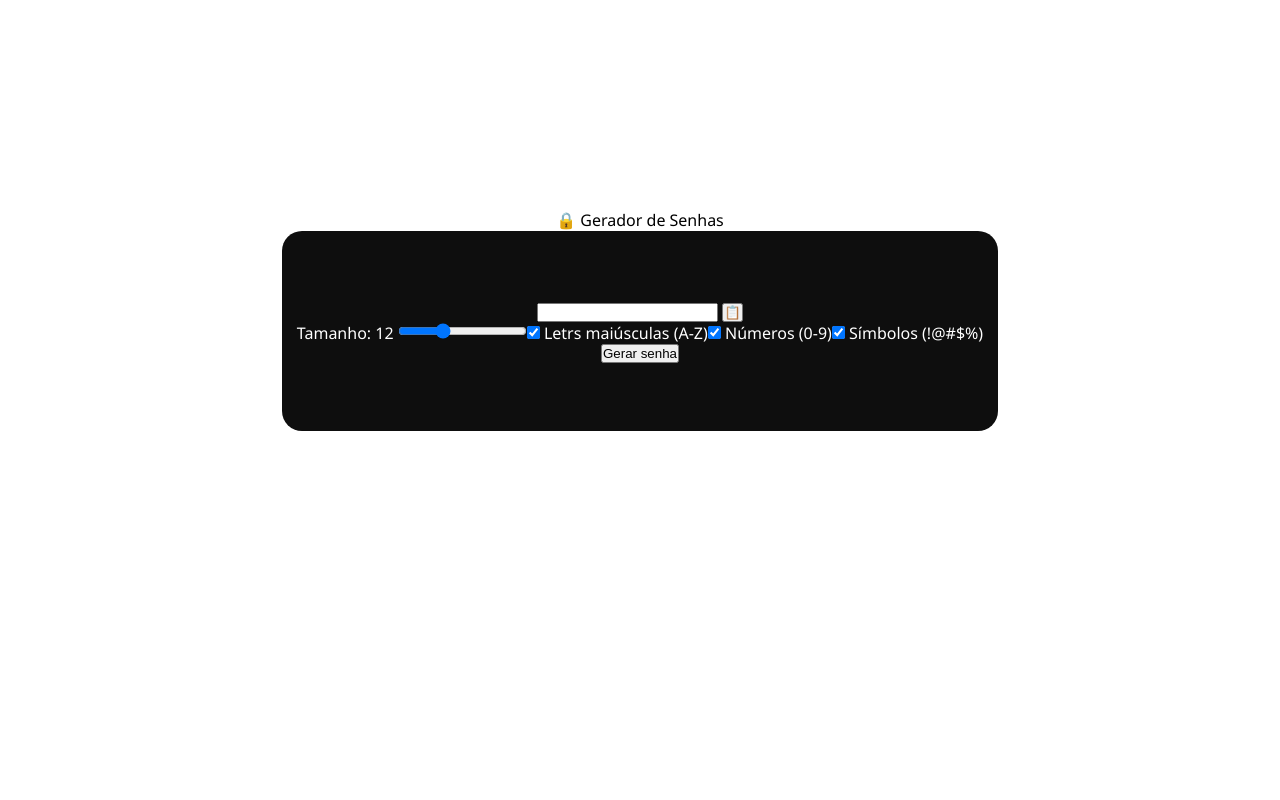
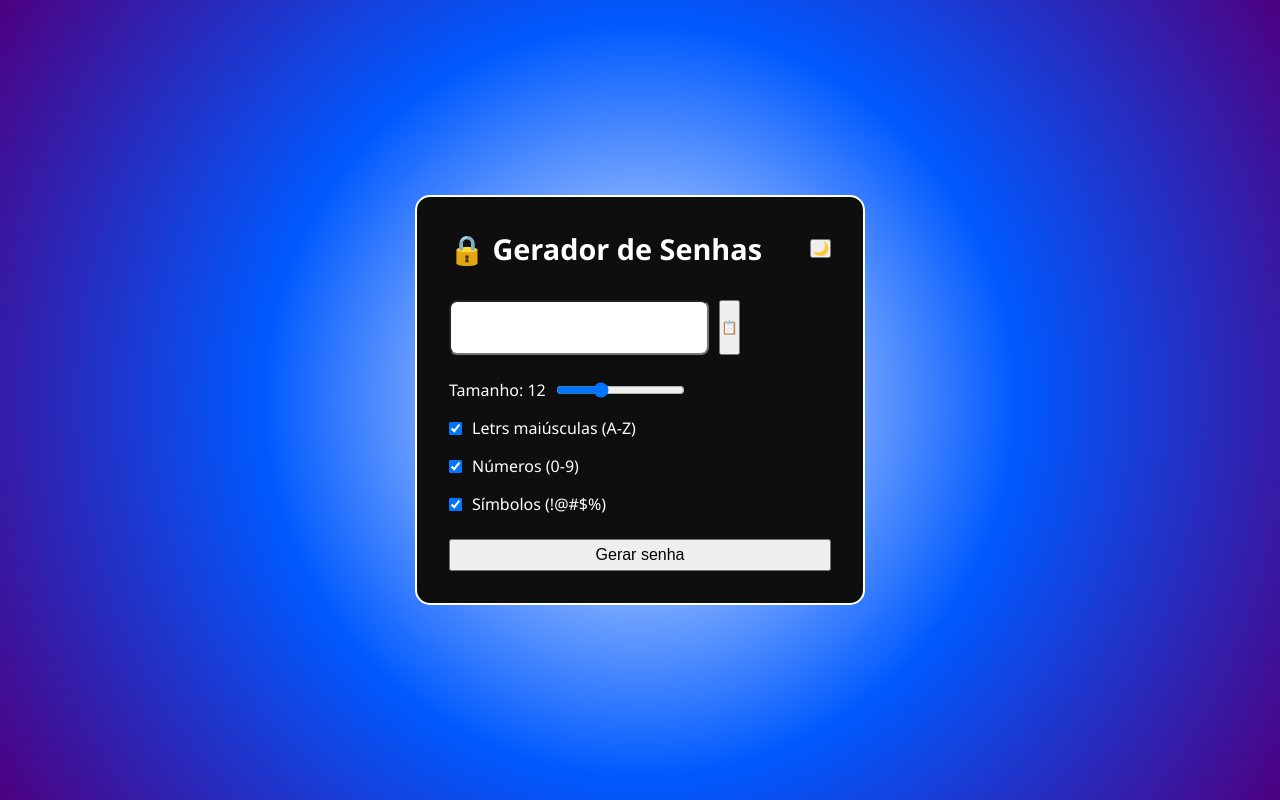
Before and after one commit to jaocoqueiro/passoword-generator, a plain HTML site: page index.html in a window 1280 px wide. Drawn offline with Linux system fonts and the light colour scheme.

Commit message:
Aprimorando CSS

```diff
--- a/index.html
+++ b/index.html
@@ -8,10 +8,12 @@
 </head>
 <body>
     <div class="container">
-        <header>🔒 Gerador de Senhas</header>
+        <header>
+            <h1>🔒 Gerador de Senhas</h1>
+            <button id="theme-toggle">🌙</button>
+        </header>
 
         <main>
-            <!---->
             <div class="password-display">
                 <input type="text" id="password" readonly>
                 <button id="copy-btn">📋</button>
--- a/style.css
+++ b/style.css
@@ -5,28 +5,63 @@
 }
 
 body {
+    /*background-image: linear-gradient(rgba(0, 0, 255, 0),rgb(0, 0, 255));*/
+    background-image: radial-gradient(circle, rgb(255, 255, 255), rgb(0, 89, 255), rgb(77, 0, 128));
     font-family: 'Segoe UI', Tahoma, Geneva, Verdana, sans-serif;
+    min-height: 100vh;
     display: flex;
     justify-content: center;
     align-items: center;
-    text-align: center;
-    height: 80vh;
-
+    padding: 20px;
 }
 
-main {
-    display: flex;
-    flex-direction: column;
-    justify-content: center;
-    align-items: center;
+.container {
     background-color: #0e0e0e;
     color: #fff;
-    height: 200px;
+    padding: 2em;
+    width: 100%;
+    max-width: 450px;
+    border-radius: 15px;
+    border: solid 2px #fff;
+}
+
+header {
+    display: flex;
+    justify-content: space-between;
+    align-items: center;
+    margin-bottom: 2em;
+}
+
+h1{
+    font-size: 1.8em;
+    margin-right: 1em;
+}
+
+#password {
+    border-radius: 8px;
     padding: 15px;
-    border-radius: 20px;
+    font-size: 1.1em;
+}
+
+.password-display {
+    display: flex;
+    gap: 10px;
+    margin-bottom: 1.5em;
 }
 
 .options {
+    margin-bottom: 1.5em;
+}
+
+.option {
+    margin-bottom: 1em;
     display: flex;
+    align-items: center;
+    gap: 10px;
+}
 
+#generate-btn{
+    width: 100%;
+    padding: 5px;
+    font-size: 1em;
 }
```
